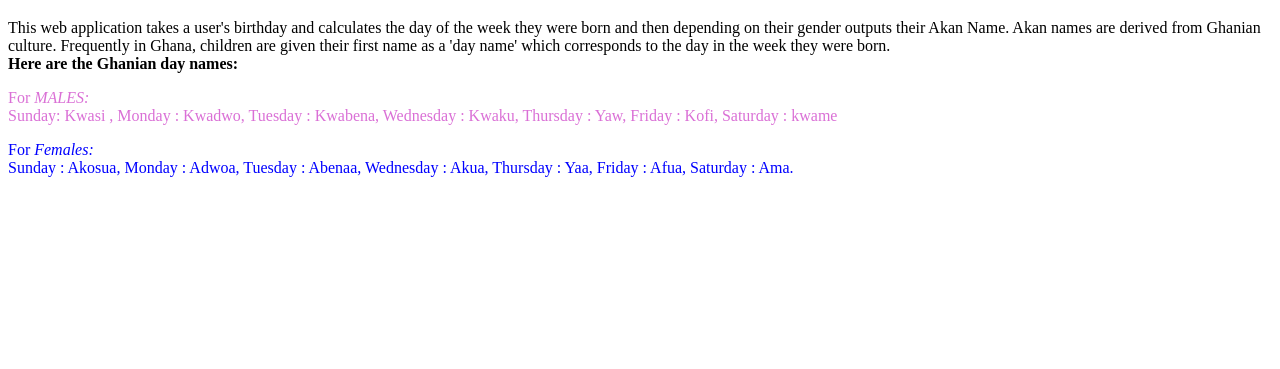
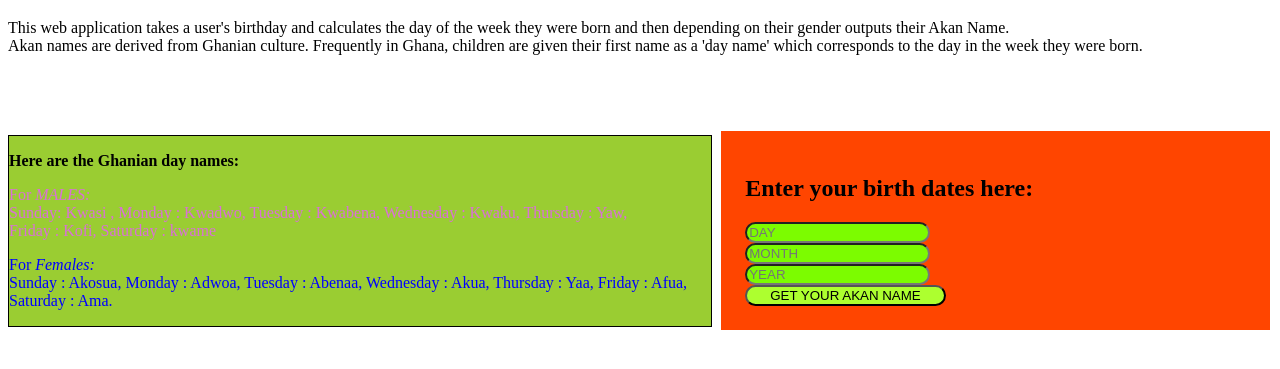
Before and after one commit to kinyua254/independent-project-two, a plain HTML site: page index.html in a window 1280 px wide. Shown: the part 61-430 px from the top of the page. Drawn offline with Linux system fonts and the light colour scheme.

Commit message:
changes to the .html .css

```diff
--- a/CSS/style.css
+++ b/CSS/style.css
@@ -1,3 +1,27 @@
+.names{
+    flex: 7;
+    border: 1px solid black;
+    background-color: yellowgreen;
+
+}
+
+.flex{
+    display:flex;
+    height: 40vh;
+    align-items: center;
+    gap: .5rem;
+}
+.column{
+    flex: 5;
+    float: right;
+    padding: 1.5rem;
+    margin: .1rem;
+    border: 1px grey;
+    background-color: orangered;
+    flex-direction: column;
+
+}
+
 h1{
     font-style: bold;
     color: orangered;
@@ -8,3 +32,12 @@ h1{
 .namingfemales{
     color:blue;
 }
+.form > div > button{
+    background-color: greenyellow;
+    border-radius: 6rem;
+    width: 40%;
+}
+.form > div > input{
+    background-color: lawngreen;
+    border-radius: 5rem;
+}
--- a/index.html
+++ b/index.html
@@ -9,15 +9,46 @@
 
     </head>
     <body>
-    <div class = "Akan">
-        <div class = 'description'>
+        <div class="ghanian">
+            <div class="akandescription">
                 <h1>Ghanian cultural Akan Naming system</h1>
-            <p>This web application takes a user's birthday and calculates the day of the week they were born and then depending on their gender outputs their Akan Name.
+                <p>This web application takes a user's birthday and calculates
+                    the day of the week they were born and then depending on
+                    their gender outputs their Akan Name.<br>
 
-                Akan names are derived from Ghanian culture. Frequently in Ghana, children are given their first name as a 'day name' which corresponds to the day in the week they were born.<br> <strong>Here are the Ghanian day names:</strong></p>
-                <p class = "naming">For <em>MALES:<br></em> Sunday: Kwasi , Monday : Kwadwo, Tuesday : Kwabena, Wednesday : Kwaku, Thursday : Yaw, Friday : Kofi, Saturday : kwame</p>
-                <p class = "namingfemales">For <em>Females:<br></em>Sunday : Akosua, Monday : Adwoa, Tuesday : Abenaa, Wednesday : Akua, Thursday : Yaa, Friday : Afua, Saturday : Ama. </p>
+                    Akan names are derived from Ghanian culture. Frequently in
+                    Ghana, children are given their first name as a 'day name'
+                    which corresponds to the day in the week they were born.</p>
+                <div class="flex">
+                    <div class="names">
+                        <p><strong>Here are the Ghanian day names:</strong></p>
+                        <p class="naming">For <em>MALES:<br></em> Sunday: Kwasi
+                            , Monday : Kwadwo, Tuesday : Kwabena, Wednesday :
+                            Kwaku, Thursday : Yaw,<br>Friday : Kofi, Saturday :
+                            kwame</p>
+                        <p class="namingfemales">For <em>Females:<br></em>Sunday
+                            : Akosua, Monday : Adwoa, Tuesday : Abenaa,
+                            Wednesday : Akua, Thursday : Yaa, Friday : Afua,
+                            Saturday : Ama.
+                        </p>
+                    </div>
 
+                    <div class="column">
+                        <h2>Enter your birth dates here:</h2>
+                        <div class="form">
+                            <div><input type="text" id="day" class=""
+                                    placeholder="DAY"></div>
+                            <div><input type="text" id="month" class=""
+                                    placeholder="MONTH"></div>
+                            <div><input type="text" id="year" class=""
+                                    placeholder="YEAR"></div>
+                            <div>
+                                <button>GET YOUR AKAN NAME</button>
+                            </div>
+                        </div>
+
+                    </div>
+                </div>
             </div>
         </div>
     </body>
```
Lines whose indentation alone changed are shown as unchanged.
